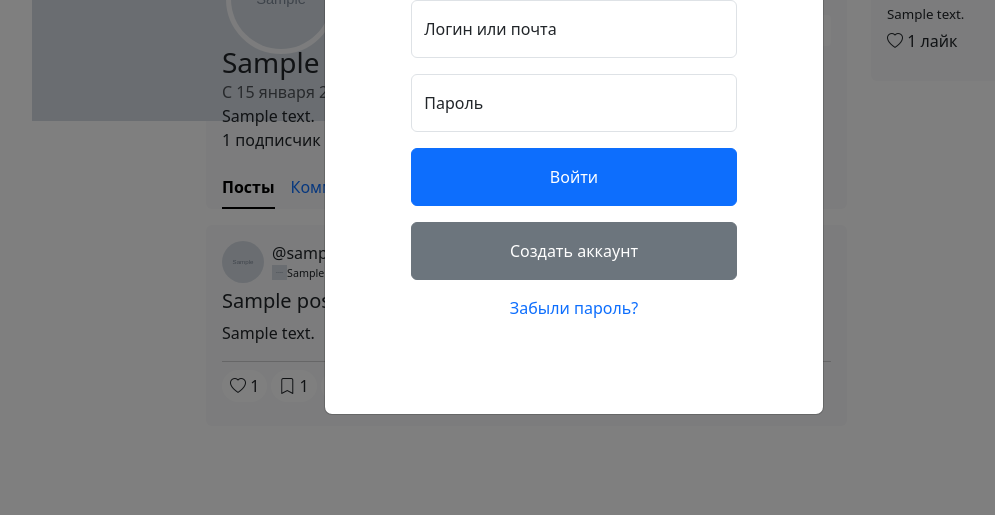
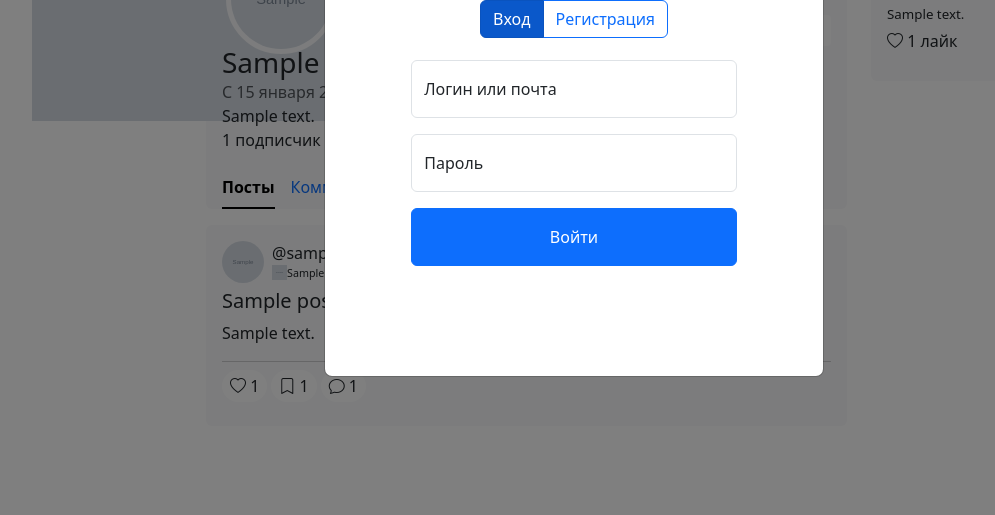
Before and after one commit to gmryabov/Defolio, a Django app: page /notedly/profile/1 in a window 1280 px wide, after a click on "Вход". Shown: the part 285-800 px from the top of the page, without its empty margins (66-1061 px from the left). Run offline with Django 5.2, Linux system fonts and the light colour scheme; tables that the repository leaves empty hold one stand-in row (values such as "Sample post"); grey boxes marked "Sample" are stand-in pictures; parts of the project's set-up code (start-up, migrations or seed data) failed here and were passed over; some web fonts are replaced.

Commit message:
Поправил несколько ошибок

```diff
--- a/backend/templates/notedly/home/index.html
+++ b/backend/templates/notedly/home/index.html
@@ -109,7 +109,11 @@
                                         </div>
                                     </div>
                                     <p class="m-0 smaller">{{ comment.content }}</p>
-                                    <div class="border-0 px-0 py-1 rounded-pill text-decoration-none text-body like-comment-btn" data-post-id="{{ post.id }}" data-comment-id="{{ comment.id }}" style="width: auto">
+                                {% if request.user.is_authenticated %}
+                                    <div class="border-0 px-0 py-1 rounded-pill text-decoration-none text-body like-comment-btn w-auto" data-post-id="{{ post.id }}" data-comment-id="{{ comment.id }}">
+                                {% else %}
+                                    <div class="border-0 px-0 py-1 rounded-pill text-decoration-none text-body w-auto" data-bs-toggle="modal" data-bs-target="#loginModal">
+                                {% endif %}
                                         {% if user.profile in comment.likes.all %}
                                         <i class="bi bi-heart-fill"></i>
                                         {% else %}
@@ -250,7 +254,7 @@
         // Применяем к кнопкам лайков у комментариев
         setupToggleButton('.like-comment-btn', 'bi-heart', 'like-comment-count');
     });
-    document.querySelectorAll('.edit-btn').forEach(button => {
+    document.querySelectorAll('.edit-post-btn').forEach(button => {
         button.addEventListener('click', function () {
             const postId = this.dataset.postId;
             const title = this.dataset.title;
--- a/backend/templates/notedly/include/login/index.html
+++ b/backend/templates/notedly/include/login/index.html
@@ -2,37 +2,34 @@
   <div class="modal-dialog modal-dialog-centered">
     <div class="modal-content">
       <div class="modal-header border-0">
-{#        <h1 class="modal-title fs-5" id="loginModalLabel">Modal title</h1>#}
         <button type="button" class="btn-close" data-bs-dismiss="modal" aria-label="Close"></button>
       </div>
-        <div class="mt-5 mb-4 text-center">
+        <div class="mt-5 text-center">
             <div class="font-weight-bold fs-3">Вход в аккаунт</div>
-{#            <div class="">Нет аккаунта? <a href="#" class="text-decoration-none">Регистрация</a></div>#}
+        <div class="btn-group mt-2">
+          <a href="#" class="btn btn-primary active">Вход</a>
+          <a href="#" class="btn btn-outline-primary" data-bs-toggle="modal" data-bs-target="#registerModal">Регистрация</a>
         </div>
+        </div>
+
       <div class="modal-body d-flex flex-column align-items-center justify-content-center">
           <form method="post" class="form-control border-0 w-75 d-flex flex-column text-center">
               {% csrf_token %}
               <div class="form-floating mb-3">
                   {{ login_form.username }}
-{#                  <input type="email" class="form-control" id="floatingInput" placeholder="name@example.com">#}
                   <label for="floatingInput">Логин или почта</label>
                 </div>
                 <div class="form-floating mb-3">
                     {{ login_form.password }}
-{#                  <input type="password" class="form-control" id="floatingPassword" placeholder="Password">#}
                   <label for="floatingPassword">Пароль</label>
               </div>
               <input type="hidden" name="action" value="login">
               <button type="submit" class="btn btn-primary mb-3" style="padding: 1rem .75rem;">Войти</button>
-              <a class="btn btn-secondary" style="padding: 1rem .75rem;" data-bs-toggle="modal" data-bs-target="#registerModal">Создать аккаунт</a>
-              <a href="#" class="text-decoration-none mt-3">Забыли пароль?</a>
+{#              <a class="btn btn-secondary" style="padding: 1rem .75rem;" data-bs-toggle="modal" data-bs-target="#registerModal">Создать аккаунт</a>#}
+{#              <a href="#" class="text-decoration-none mt-3">Забыли пароль?</a>#}
           </form>
       </div>
     <div class="mt-4 mb-5"></div>
-{#      <div class="modal-footer">#}
-{#        <button type="button" class="btn btn-secondary" data-bs-dismiss="modal">Close</button>#}
-{#        <button type="button" class="btn btn-primary">Understood</button>#}
-{#      </div>#}
     </div>
   </div>
 </div>
--- a/backend/templates/notedly/include/post/index.html
+++ b/backend/templates/notedly/include/post/index.html
@@ -39,7 +39,7 @@
                 <div class="ms-auto dropdown">
                     <button class="btn dropdown-toggle drop-without" data-bs-toggle="dropdown" aria-expanded="false"><i class="bi bi-three-dots"></i></button>
                     <ul class="dropdown-menu">
-                      <li><a class="dropdown-item edit-btn"
+                      <li><a class="dropdown-item edit-post-btn"
                                 data-post-id="{{ post.id }}"
                                 data-title="{{ post.title|safe }}"
                                 data-content="{{ post.content|safe }}"
@@ -68,7 +68,11 @@
         </a>
         <div class="card-footer bg-body-tertiary px-0 mt-3">
             <ul class="list-group list-group-horizontal gap-1">
-                <li class="list-group-item list-group-item-action border-0 px-2 py-1 rounded-pill text-decoration-none text-body like-btn" data-post-id="{{ post.id }}" style="width: auto">
+                {% if request.user.is_authenticated %}
+                    <li class="list-group-item list-group-item-action border-0 px-2 py-1 rounded-pill text-decoration-none text-body like-btn w-auto" data-post-id="{{ post.id }}">
+                {% else %}
+                    <li class="list-group-item list-group-item-action border-0 px-2 py-1 rounded-pill text-decoration-none text-body like-btn w-auto" data-bs-toggle="modal" data-bs-target="#loginModal">
+                {% endif %}
                     {% if user.profile in post.likes.all %}
                     <i class="bi bi-heart-fill"></i>
                     {% else %}
@@ -76,7 +80,11 @@
                     {% endif %}
                     <span class="like-count">{{ post.likes.count }}</span>
                 </li>
-                <li class="list-group-item list-group-item-action border-0 px-2 py-1 rounded-pill text-decoration-none text-body bookmark-btn" data-post-id="{{ post.id }}" style="width: auto">
+                {% if request.user.is_authenticated %}
+                    <li class="list-group-item list-group-item-action border-0 px-2 py-1 rounded-pill text-decoration-none text-body bookmark-btn w-auto" data-post-id="{{ post.id }}">
+                {% else %}
+                    <li class="list-group-item list-group-item-action border-0 px-2 py-1 rounded-pill text-decoration-none text-body bookmark-btn w-auto" data-bs-toggle="modal" data-bs-target="#loginModal">
+                {% endif %}
                       {% if user.profile in post.bookmarks.all %}
                       <i class="bi bi-bookmark-fill"></i>
                       {% else %}
--- a/backend/templates/notedly/include/profile/followers.html
+++ b/backend/templates/notedly/include/profile/followers.html
@@ -15,13 +15,21 @@
                     </div>
                 </a>
                 {% if request.user.profile != follower %}
-                <button class="ms-auto btn btn-sm border follow-btn" data-profile-id="{{ follower.id }}">
-                    {% if profile in follower.followers.all %}
-                        Отписаться
+                    {% if request.user.is_authenticated %}
+                        <button class="ms-auto btn btn-sm border bg-body follow-btn" data-profile-id="{{ follower.id }}">
                     {% else %}
+                        <button class="ms-auto btn btn-sm border bg-body" data-bs-toggle="modal" data-bs-target="#loginModal">
+                    {% endif %}
+                    {% if not request.user.is_authenticated %}
                         Подписаться
+                    {% else %}
+                        {% if profile in follower.followers.all %}
+                            Отписаться
+                        {% else %}
+                            Подписаться
+                        {% endif %}
                     {% endif %}
-                </button>
+                    </button>
                 {% endif %}
             </div>
         {% endfor %}
--- a/backend/templates/notedly/include/profile/following.html
+++ b/backend/templates/notedly/include/profile/following.html
@@ -15,12 +15,20 @@
                     </div>
                 </a>
                 {% if request.user.profile != follower %}
-                    <button class="ms-auto btn btn-sm border follow-btn " data-profile-id="{{ follower.id }}">
+                    {% if request.user.is_authenticated %}
+                        <button class="ms-auto btn btn-sm border bg-body follow-btn" data-profile-id="{{ follower.id }}">
+                    {% else %}
+                        <button class="ms-auto btn btn-sm border bg-body" data-bs-toggle="modal" data-bs-target="#loginModal">
+                    {% endif %}
+                    {% if not request.user.is_authenticated %}
+                        Подписаться
+                    {% else %}
                         {% if profile in follower.followers.all %}
                             Отписаться
                         {% else %}
                             Подписаться
                         {% endif %}
+                    {% endif %}
                     </button>
                 {% endif %}
             </div>
--- a/backend/templates/notedly/include/register/index.html
+++ b/backend/templates/notedly/include/register/index.html
@@ -2,12 +2,14 @@
   <div class="modal-dialog modal-dialog-centered">
     <div class="modal-content">
       <div class="modal-header border-0">
-{#        <h1 class="modal-title fs-5" id="registerModalLabel">Modal title</h1>#}
         <button type="button" class="btn-close" data-bs-dismiss="modal" aria-label="Close"></button>
       </div>
-        <div class="mt-5 mb-4 text-center">
+        <div class="mt-5 text-center">
             <div class="font-weight-bold fs-3">Регистрация</div>
-{#            <div class="">Нет аккаунта? <a href="#" class="text-decoration-none">Регистрация</a></div>#}
+            <div class="btn-group mt-2">
+              <a href="#" class="btn btn-outline-primary" data-bs-toggle="modal" data-bs-target="#loginModal">Вход</a>
+              <a href="#" class="btn btn-primary active">Регистрация</a>
+            </div>
         </div>
       <div class="modal-body d-flex flex-column align-items-center justify-content-center">
           <form method="post" class="form-control border-0 w-75 d-flex flex-column text-center">
@@ -28,24 +30,17 @@
                 </div>
                 <div class="form-floating mb-3">
                     {{ register_form.password1 }}
-{#                  <input type="password" class="form-control" id="floatingPassword" placeholder="Password">#}
                   <label for="id_password1">Пароль</label>
               </div>
               <div class="form-floating mb-3">
                     {{ register_form.password2 }}
-{#                  <input type="password" class="form-control" id="floatingPassword" placeholder="Password">#}
                   <label for="id_password2">Повторите пароль</label>
               </div>
               <input type="hidden" name="action" value="register">
               <button type="submit" class="btn btn-primary mb-3" style="padding: 1rem .75rem;">Зарегистрироваться</button>
-
           </form>
       </div>
     <div class="mt-4 mb-5"></div>
-{#      <div class="modal-footer">#}
-{#        <button type="button" class="btn btn-secondary" data-bs-dismiss="modal">Close</button>#}
-{#        <button type="button" class="btn btn-primary">Understood</button>#}
-{#      </div>#}
     </div>
   </div>
 </div>
--- a/backend/templates/notedly/profile/index.html
+++ b/backend/templates/notedly/profile/index.html
@@ -32,7 +32,11 @@
                     <i class="bi bi-gear"></i>
                 </button>
             {% else %}
-                <button class="ms-auto btn btn-sm bg-body follow-btn" data-profile-id="{{ profile.id }}">
+                {% if request.user.is_authenticated %}
+                    <button class="ms-auto btn btn-sm bg-body follow-btn" data-profile-id="{{ profile.id }}">
+                {% else %}
+                    <button class="ms-auto btn btn-sm bg-body" data-bs-toggle="modal" data-bs-target="#loginModal">
+                {% endif %}
                     {% if request.user.profile in profile.followers.all %}
                         Отписаться
                     {% else %}
```
Also changed, not shown: backend/templates/notedly/post/detail/index.html (+10 -3 lines), backend/static/css/notedly/style.css (line endings or trailing spaces).
